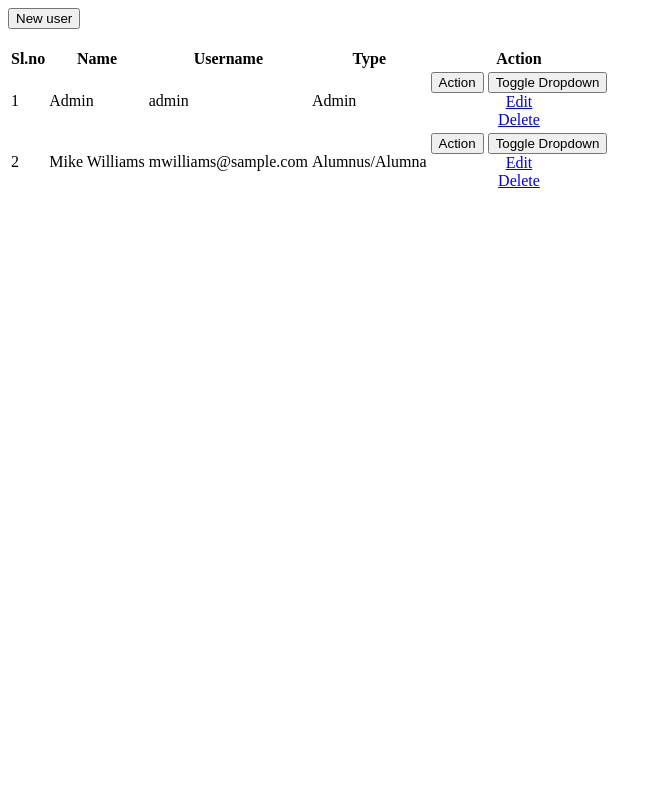
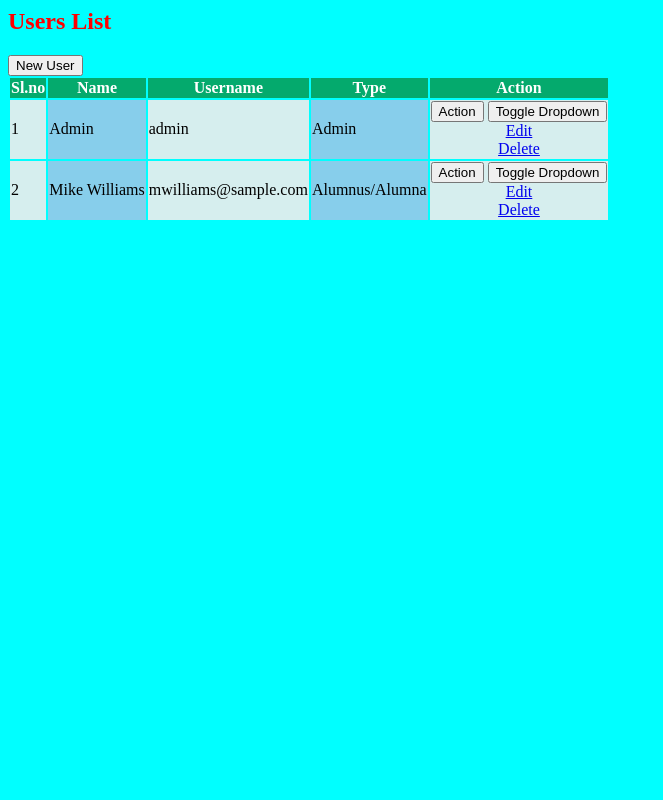
Before and after one commit to Koushal-Saha/alumni, a PHP site: page /code/admin/users.php in a window 1280 px wide. Shown: the whole page, without its empty margins (0-663 px from the left). Run offline with PHP 8.4, Linux system fonts and the light colour scheme; data comes from the database, SQL or seed files in the repository.

Commit message:
Update users.php

```diff
--- a/admin/users.php
+++ b/admin/users.php
@@ -5,13 +5,23 @@
 <div class="container-fluid">
 
 	<div class="row">
-	<div class="col-lg-12">
-			<button class="btn btn-primary float-right btn-sm" id="new_user"><i class="fa fa-plus"></i> New user</button>
-	</div>
-	</div>
-	<br>
-	<div class="row">
 		<div class="card col-lg-12">
+		<body style="background-color:aqua">
+		<div class="card">
+
+				<style>.card-header{color:red}</style>
+					<div class="card-header">
+						<h2><b>Users List</b></h2>
+						<span class="">
+
+							<button class="btn btn-primary btn-block btn-sm col-sm-2 float-right" type="button" id="new_career">
+					<i class="fa fa-plus"></i> New User</button>
+				</span>
+					</div>
+					<div class="card-body">
+                </div>
+
+
 			<div class="card-body">
 				<table class="table-striped table-bordered col-md-12">
 			<thead>
@@ -69,6 +79,14 @@
 	</div>
 
 </div>
+<Style>
+	th {
+		background-color: #04AA6D;
+		color: white;
+	}
+	td:nth-child(odd){background-color:#D6EEEE}
+	td:nth-child(even){background-color:skyblue}
+</Style>
 <script>
 	$('table').dataTable();
 $('#new_user').click(function(){
```
